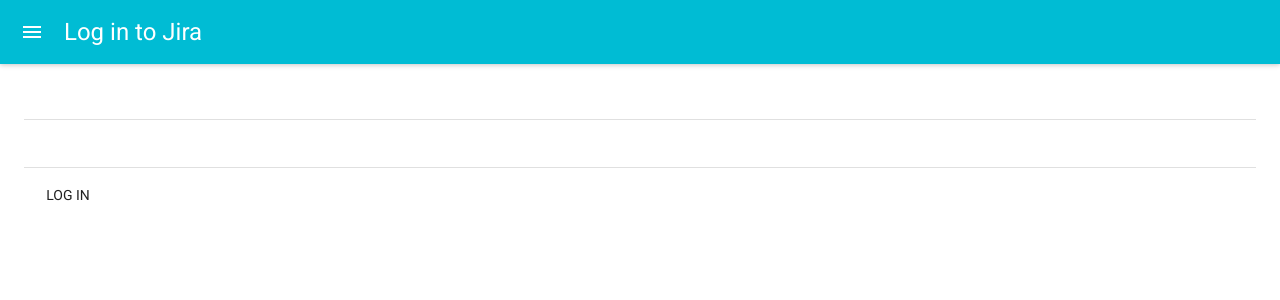
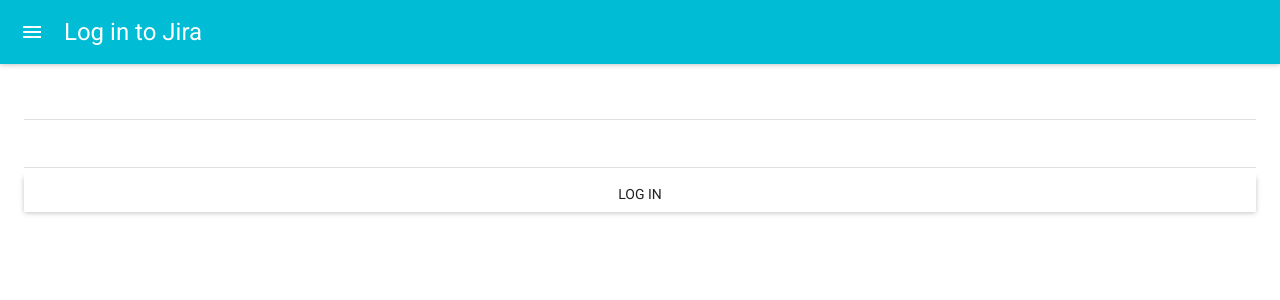
Before and after one commit to FrontEndProjects/jira-react-progressive-web-app, a React app: page / in a window 1280 px wide. Shown: the top 300 px of the page. Built offline with nearby package versions, Linux system fonts and the light colour scheme; what react-tap-event-plugin would draw is missing.

Commit message:
add refs to inputs

```diff
--- a/app/components/form/LoginForm.js
+++ b/app/components/form/LoginForm.js
@@ -1,17 +1,27 @@
 import React, { Component } from 'react';
 import TextField from 'material-ui/TextField';
-import FlatButton from 'material-ui/FlatButton';
+import RaisedButton from 'material-ui/RaisedButton';
 
 import './login-form.scss';
 
 class LoginForm extends Component {
+
+  constructor (props) {
+    super(props);
+    this.handleLoginButton = this.handleLoginButton.bind(this);
+  }
+
+  handleLoginButton () {
+    console.log('Username: ', this.refs.username.getValue());
+    console.log('Password: ', this.refs.password.getValue());
+  }
 
   render () {
     return (
       <div className="input-form">
         <TextField hintText="Enter your e-mail" fullWidth={true} ref="username" />
         <TextField hintText="Enter your password" type="password" fullWidth={true} ref="password" />
-        <FlatButton label="Log In" />
+        <RaisedButton label="Log In" fullWidth={true} onClick={this.handleLoginButton}/>
       </div>
      );
   }
```
